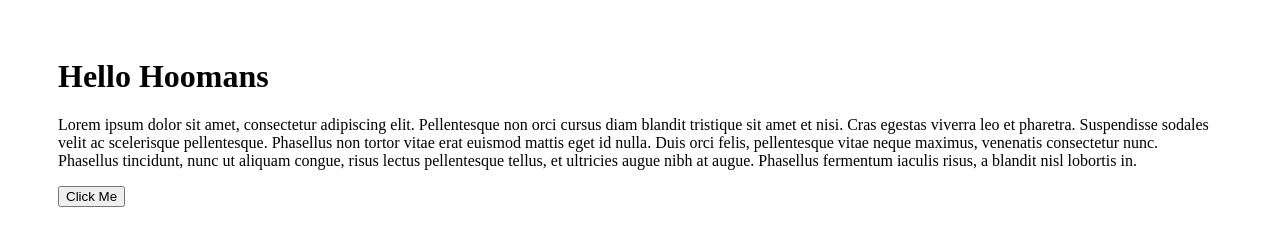
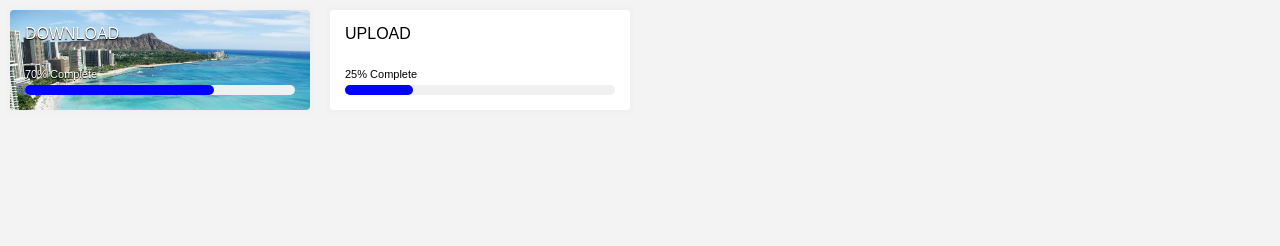
Before and after one commit to camdagr8/emma-basic-html, a plain HTML site: page index.html in a window 1280 px wide. Drawn offline with Linux system fonts and the light colour scheme.

Commit message:
initial commit

```diff
--- a/app.js
+++ b/app.js
@@ -1,5 +1,20 @@
 
 
-function clickme (e) {
-    alert('Hey guys!');
+window.addEventListener('load', initialize);
+
+
+function progressUpdate() {
+    var pbars = document.getElementsByClassName('progress-bar');
+    var pvals = document.getElementsByClassName('progress-value');
+
+    for (var i = 0; i < pbars.length; i++) {
+        var progress = pbars[i].dataset.progress;
+        if (!progress) { break; }
+        pbars[i].style.width = progress + '%';
+        pvals[i].innerHTML = progress + '%';
+    }
 }
+
+function initialize() {
+    progressUpdate();
+}
--- a/index.html
+++ b/index.html
@@ -4,10 +4,41 @@
         <script type="text/javascript" src="./app.js"></script>
     </head>
     <body>
-        <div>
-            <h1>Hello Hoomans</h1>
-            <p>Lorem ipsum dolor sit amet, consectetur adipiscing elit. Pellentesque non orci cursus diam blandit tristique sit amet et nisi. Cras egestas viverra leo et pharetra. Suspendisse sodales velit ac scelerisque pellentesque. Phasellus non tortor vitae erat euismod mattis eget id nulla. Duis orci felis, pellentesque vitae neque maximus, venenatis consectetur nunc. Phasellus tincidunt, nunc ut aliquam congue, risus lectus pellentesque tellus, et ultricies augue nibh at augue. Phasellus fermentum iaculis risus, a blandit nisl lobortis in.</p>
-            <button type="button" onclick="javascript:clickme()">Click Me</button>
+        <div class='grid'>
+            <div class='row'>
+                <div class='col-3'>
+                    <div class='box bg-waikiki'>
+
+                        <div class='grow'>
+                            <h4>Download</h4>
+                        </div>
+
+                        <span class='label'>
+                            <span class='progress-value'></span> Complete
+                        </span>
+
+                        <div class='progress'>
+                            <div class='progress-bar' data-progress='70'></div>
+                        </div>
+                    </div>
+                </div>
+                <div class='col-3'>
+                    <div class='box'>
+
+                        <div class='grow'>
+                            <h4>Upload</h4>
+                        </div>
+
+                        <span class='label'>
+                            <span class='progress-value'></span> Complete
+                        </span>
+
+                        <div class='progress'>
+                            <div class='progress-bar' data-progress='25'></div>
+                        </div>
+                    </div>
+                </div>
+            </div>
         </div>
     </body>
 </html>
--- a/style.css
+++ b/style.css
@@ -1,5 +1,95 @@
+* {
+    box-sizing: border-box;
+    font-family: Arial, Helvetica, sans-serif;
+}
+
 body {
-    color: #000000;
+    background-color: #F3F3F3;
+    padding: 0;
+    margin: 0;
+}
+
+.grid {
+    display: block;
+}
+
+.grid .row {
+    display: flex;
+    flex-wrap: wrap;
+}
+
+.grid .row > div {
+    padding: 10px;
+}
+
+.grid .row .col-1 {
+    width: 0.833333%;
+}
+
+.grid .row .col-2 {
+    width: 16.66666%;
+}
+
+.grid .row .col-3 {
+    width: 25%;
+}
+
+.grid .row .col-4 {
+    width: 33.333333%;
+}
+
+.grid .row .col-5 {
+    width: 41.666666%;
+}
+
+.grid .row .col-6 {
+    width: 50%;
+}
+
+.grow {
+    flex-grow: 1;
+}
+
+.grid .box {
+    display: flex;
+    flex-direction: column;
+
     background-color: #FFFFFF;
-    padding: 50px;
+    padding:          15px;
+    min-height:       100px;
+    border-radius:    4px;
+    box-shadow:       0 0 3px 4px rgba(0,0,0,0.0125);
 }
+
+.grid .box .progress {
+    height: 10px;
+    background-color: #F0F0F0;
+    border-radius: 7px;
+    overflow: hidden;
+}
+
+.grid .box .progress .progress-bar {
+    width: 0;
+    height: 10px;
+    background-color: blue;
+    border-radius: 0 7px 7px 0;
+}
+
+h1, h2, h3, h4, h5, h6 {
+    text-transform: uppercase;
+    font-weight: lighter;
+    margin: 0;
+    padding: 0;
+}
+
+.label {
+    font-size: 11px;
+    margin-bottom: 5px;
+}
+
+.bg-waikiki {
+    background-image: url(images/waikiki.jpg);
+    background-size: cover;
+    color: white;
+    text-shadow: 0 1px 1px #000000;
+}
```
Also changed, not shown: images/waikiki.jpg (added).
